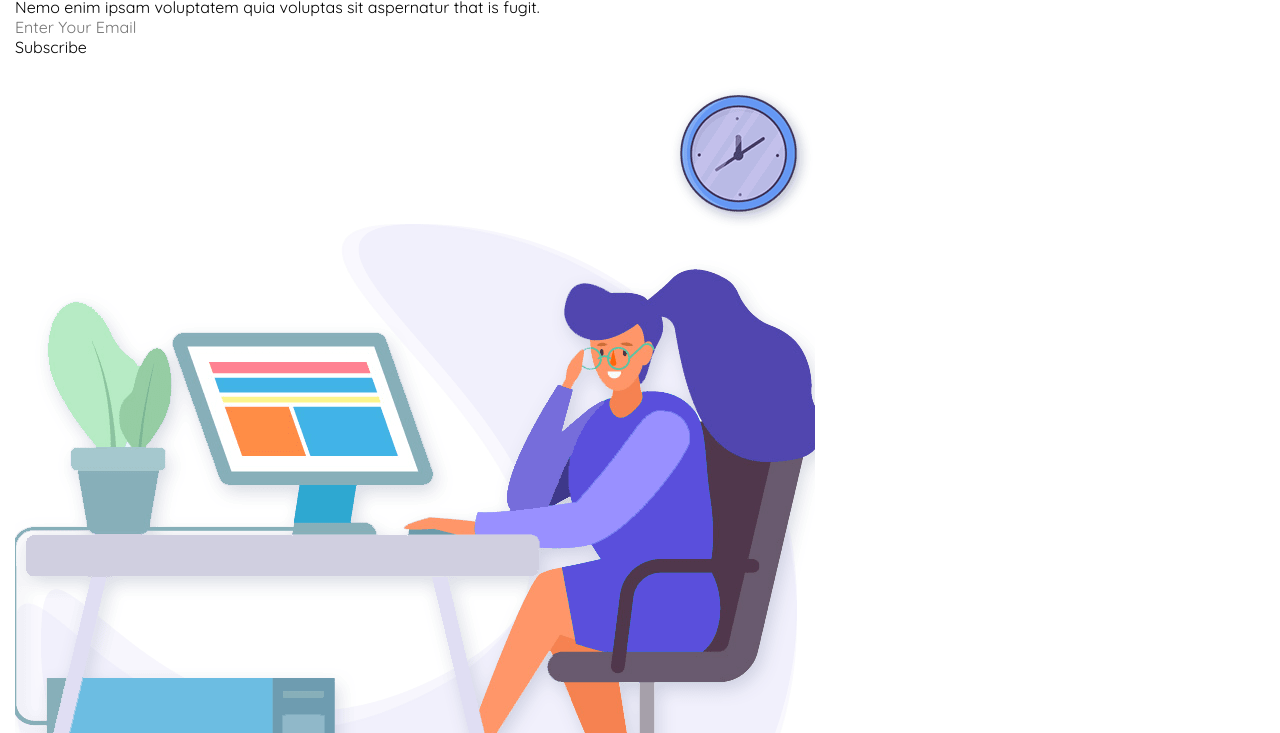
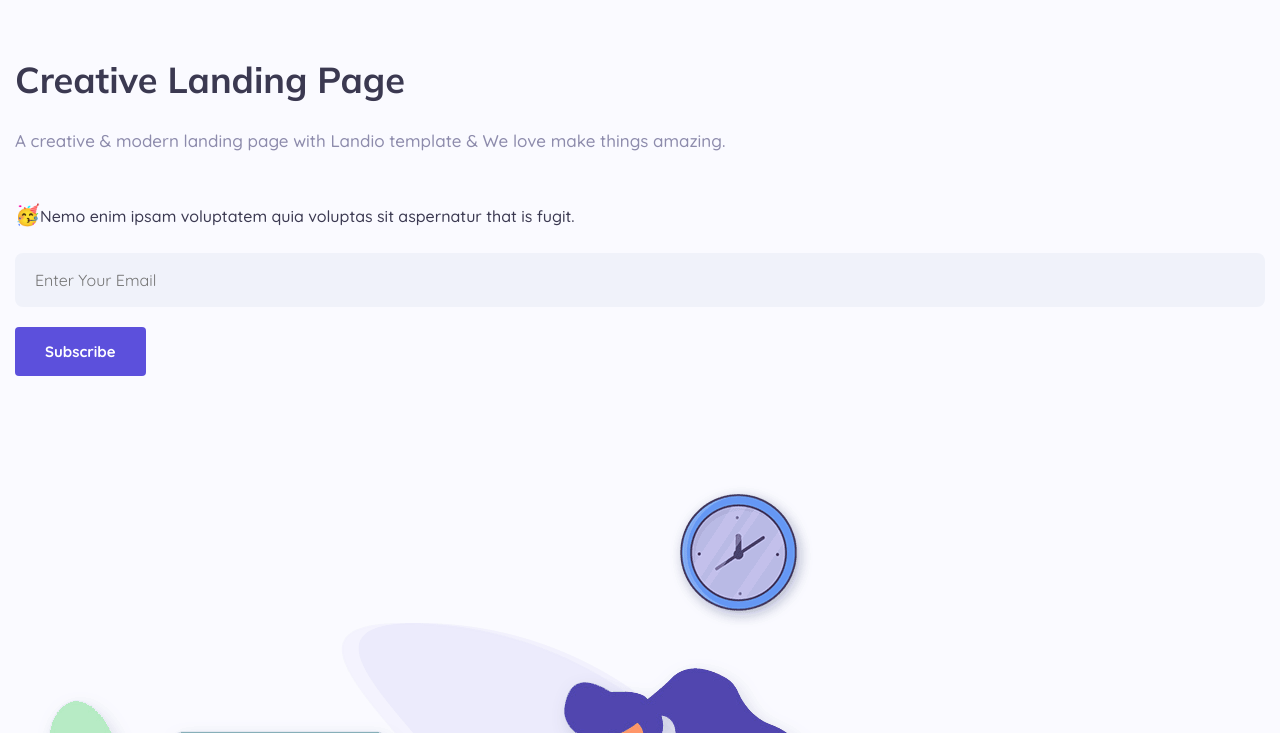
Before and after one commit to biggicode/landio-landing-page, a website: page src/index.html in a window 1280 px wide. Shown: the part 67-800 px from the top of the page. Drawn offline with nearby package versions, Linux system fonts and the light colour scheme.

Commit message:
style input and button

```diff
--- a/src/style.css
+++ b/src/style.css
@@ -93,6 +93,38 @@ body {
   padding-inline: 15px;
 }
 
+h1,
+h2,
+h3 {
+  color: var(--independence);
+  font-family: var(--ff-mulish);
+  line-height: 1.2;
+}
+
+h1 {
+  font-size: var(--fs-1);
+}
+
+h2 {
+  font-size: var(--fs-2);
+}
+
+h3 {
+  font-size: var(--fs-3);
+}
+
+.btn {
+  font-size: var(--fs-6);
+  font-weight: var(--fw-700);
+  padding: 15px 30px;
+  border-radius: 4px;
+  transition: var(--transition);
+}
+
+.btn:is(:hover, :focus) {
+  transform: translateY(-2px);
+}
+
 .header {
   position: fixed;
   top: 0;
@@ -148,3 +180,54 @@ body {
 :is(.navbar__link, .header-actions__link):is(:hover, :focus) {
   color: var(--majorelle-blue);
 }
+
+/* Hero */
+
+.hero {
+  padding: 125px 0 var(--section-padding);
+  background-color: var(--ghost-white-1);
+}
+
+.hero-content {
+  margin-bottom: 80px;
+}
+
+.hero-title {
+  margin-bottom: 25px;
+}
+
+.hero-text {
+  color: var(--cool-gray);
+  font-size: var(--fs-4);
+  font-weight: var(--fw-500);
+  line-height: 1.8;
+  margin-bottom: 40px;
+}
+
+.form-text {
+  color: var(--independence);
+  font-weight: var(--fw-500);
+  line-height: 1.8;
+  margin-bottom: 20px;
+}
+
+.form-text span {
+  display: inline-block;
+  font-size: 20px;
+}
+
+.email-field {
+  background-color: var(--ghost-white-2);
+  padding: 17px 20px;
+  border-radius: 8px;
+  margin-bottom: 20px;
+}
+
+.email-field:focus {
+  outline-color: var(--majorelle-blue);
+}
+
+.btn-primary {
+  background-color: var(--majorelle-blue);
+  color: var(--white);
+}
```
